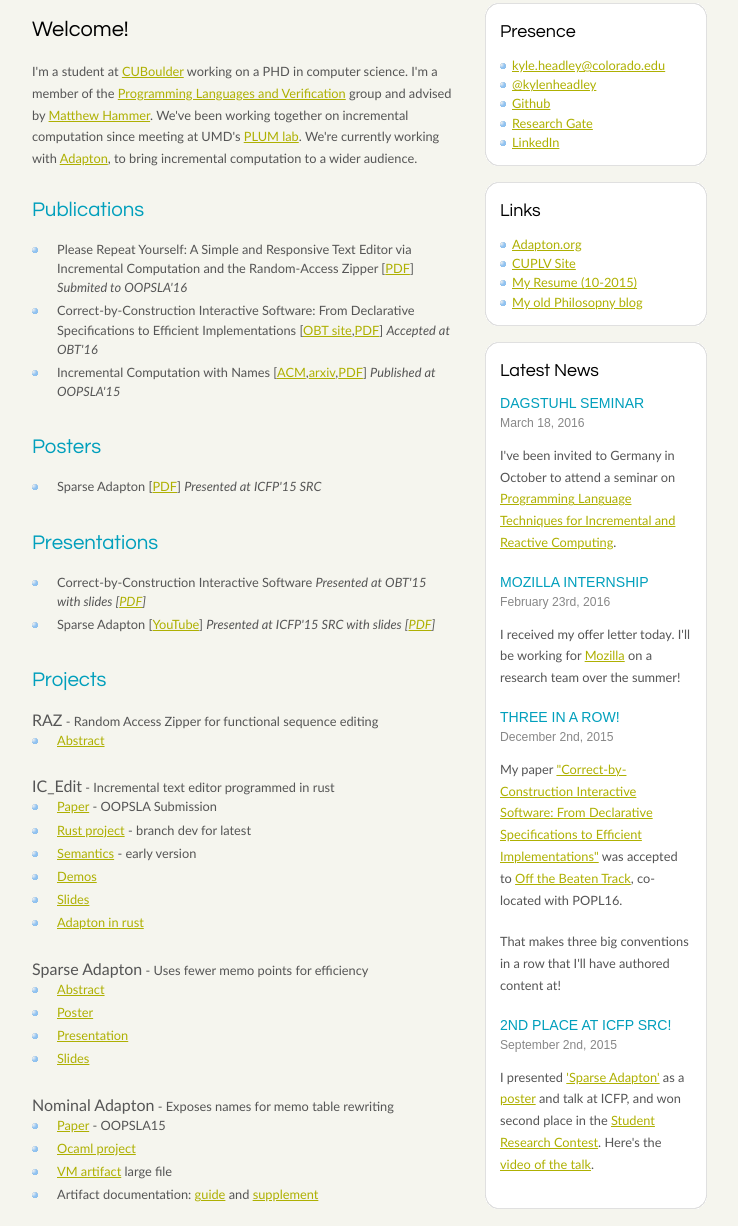
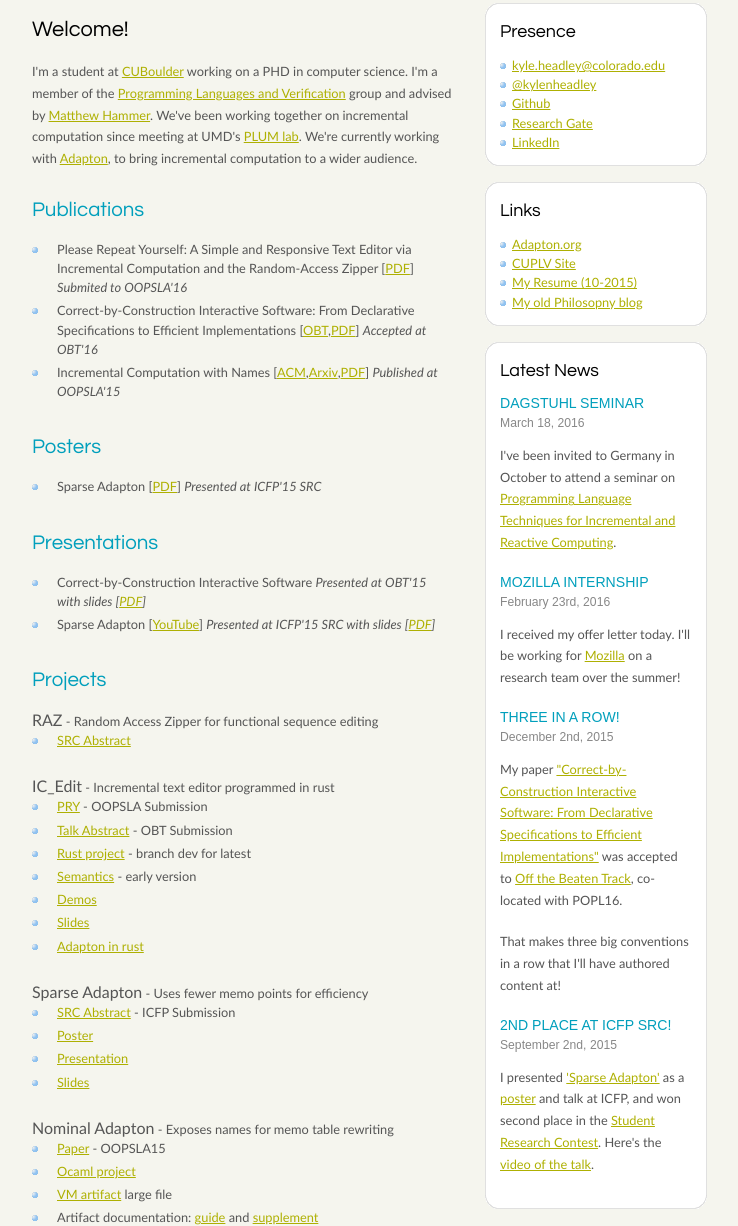
Before and after one commit to kyleheadley/PHDWebsite, a plain HTML site: page index.html in a window 1280 px wide. Shown: the part 194-1420 px from the top of the page, without its empty margins (273-1011 px from the left). Drawn offline with Linux system fonts and the light colour scheme.

Commit message:
add link to ICEdit project, nits

```diff
--- a/index.html
+++ b/index.html
@@ -97,8 +97,8 @@
         <h2>Publications</h2>
         <ul>
           <li>Please Repeat Yourself: A Simple and Responsive Text Editor via Incremental Computation and the Random-Access Zipper [<a href="PRY-oopsla2016-submit.pdf">PDF</a>] <i>Submited to OOPSLA'16</i></li>
-          <li>Correct-by-Construction Interactive Software: From Declarative Specifications to Efficient Implementations [<a href="http://conf.researchr.org/track/POPL-2016/OBT-2016-talks#Accepted-Talks">OBT site</a>,<a href="icedit-obt2016-submit.pdf">PDF</a>] <i>Accepted at OBT'16</i></li>
-          <li>Incremental Computation with Names [<a href="http://dl.acm.org/citation.cfm?id=2814305">ACM</a>,<a href="http://arxiv.org/abs/1503.07792">arxiv</a>,<a href="NominalAdapton.pdf">PDF</a>] <i>Published at OOPSLA'15</i></li>
+          <li>Correct-by-Construction Interactive Software: From Declarative Specifications to Efficient Implementations [<a href="http://conf.researchr.org/track/POPL-2016/OBT-2016-talks#Accepted-Talks">OBT</a>,<a href="icedit-obt2016-submit.pdf">PDF</a>] <i>Accepted at OBT'16</i></li>
+          <li>Incremental Computation with Names [<a href="http://dl.acm.org/citation.cfm?id=2814305">ACM</a>,<a href="http://arxiv.org/abs/1503.07792">Arxiv</a>,<a href="NominalAdapton.pdf">PDF</a>] <i>Published at OOPSLA'15</i></li>
         </ul>
         <h2>Posters</h2>
         <ul>
@@ -112,11 +112,12 @@
         <h2>Projects</h2>
         <proj>RAZ</proj> - Random Access Zipper for functional sequence editing
         <ul>
-          <li><a href="RAZ-pldi2016src-submit.pdf">Abstract</a>
+          <li><a href="RAZ-pldi2016src-submit.pdf">SRC Abstract</a>
         </ul>
         <proj>IC_Edit</proj> - Incremental text editor programmed in rust
         <ul>
-          <li><a href="PRY-oopsla2016-submit.pdf">Paper</a> - OOPSLA Submission</li>
+          <li><a href="PRY-oopsla2016-submit.pdf">PRY</a> - OOPSLA Submission</li>
+          <li><a href="icedit-obt2016-submit.pdf">Talk Abstract</a> - OBT Submission</li>
           <li><a href="https://github.com/cuplv/IC_Edit">Rust project</a> - branch dev for latest</li>
           <li><a href="icedit-calc.pdf">Semantics</a> - early version</li>
           <li><a href="https://github.com/cuplv/icedit-demo">Demos</a></li>
@@ -125,7 +126,7 @@
         </ul></li>
         <proj>Sparse Adapton</proj> - Uses fewer memo points for efficiency
         <ul>
-          <li><a href ="SpaceandTimeOptimizationsInAdapton.pdf">Abstract</a></li>
+          <li><a href ="SpaceandTimeOptimizationsInAdapton.pdf">SRC Abstract</a> - ICFP Submission</li>
           <li><a href="SparsePoster.pdf">Poster</a></li>
           <li><a href="https://www.youtube.com/watch?v=fucXp9NnyYw&list=PLnqUlCo055hWNtUo1Haoq347VhCqIjs7u&index=34">Presentation</a></li>
           <li><a href="Sparse_presentation.pdf">Slides</a></li>
```
